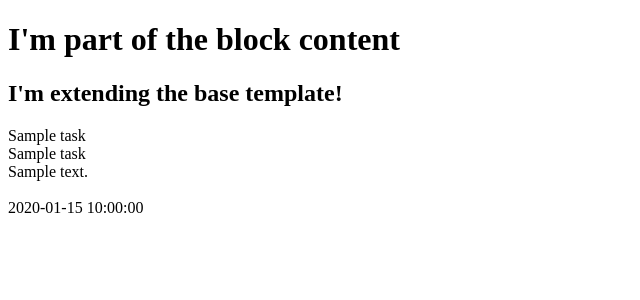
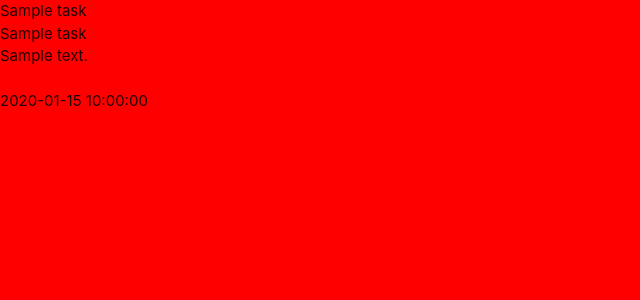
Before and after one commit to deanoandrejevic/taskManagerWalkthrough, a Flask app: page / in a window 1280 px wide. Shown: the top 300 px of the page, without its empty margins (0-640 px from the left). Run offline with Flask 2, Linux system fonts and the light colour scheme; a database or web service that is not in the repository returns one stand-in record (values such as "Sample title"); some libraries are stand-ins or nearby versions.

Commit message:
Add materialize and static files

```diff
--- /dev/null
+++ b/static/css/style.css
@@ -0,0 +1,3 @@
+body{
+    background-color: red;
+}
--- a/templates/base.html
+++ b/templates/base.html
@@ -1,16 +1,42 @@
 <!DOCTYPE html>
 <html lang="en">
-<head>
-    <meta charset="UTF-8">
-    <meta http-equiv="X-UA-Compatible" content="IE=edge">
-    <meta name="viewport" content="width=device-width, initial-scale=1.0">
+  <head>
+    <meta charset="UTF-8" />
+    <meta http-equiv="X-UA-Compatible" content="IE=edge" />
+    <meta name="viewport" content="width=device-width, initial-scale=1.0" />
+    <link
+      rel="stylesheet"
+      href="https://cdnjs.cloudflare.com/ajax/libs/font-awesome/5.15.4/css/all.min.css"
+      integrity="sha512-1ycn6IcaQQ40/MKBW2W4Rhis/DbILU74C1vSrLJxCq57o941Ym01SwNsOMqvEBFlcgUa6xLiPY/NS5R+E6ztJQ=="
+      crossorigin="anonymous"
+      referrerpolicy="no-referrer"
+      type="text/css"
+    />
+    <link
+      rel="stylesheet"
+      href="https://cdnjs.cloudflare.com/ajax/libs/materialize/1.0.0/css/materialize.min.css"
+      type="text/css"
+    />
+    <link
+      rel="stylesheet"
+      href="{{ url_for('static', filename='css/style.css') }}"
+      type="text/css"
+    />
+    {% block styles %}
+    {% endblock %}
     <title>Task Manager</title>
-</head>
-<body>
+  </head>
+  <body>
+    {% block content %} {% endblock %}
 
-
-    <h1>I'm part of the block content</h1>
-    {% block content %}
+    <script
+      src="https://code.jquery.com/jquery-3.6.0.min.js"
+      integrity="sha256-/xUj+3OJU5yExlq6GSYGSHk7tPXikynS7ogEvDej/m4="
+      crossorigin="anonymous"
+    ></script>
+    <script src="https://cdnjs.cloudflare.com/ajax/libs/materialize/1.0.0/js/materialize.min.js"></script>
+    <script src="{{ url_for('static', filename='js/script.js') }}"></script>
+    {% block scripts %}
     {% endblock %}
-</body>
+  </body>
 </html>
--- a/templates/tasks.html
+++ b/templates/tasks.html
@@ -1,7 +1,7 @@
 {% extends "base.html" %}
 {% block content %}
 
-    <h2>I'm extending the base template!</h2>
+
 
     {% for task in tasks %}
         {{ task.task_name }}<br>
```
Also changed, not shown: static/js/script.js (added).
